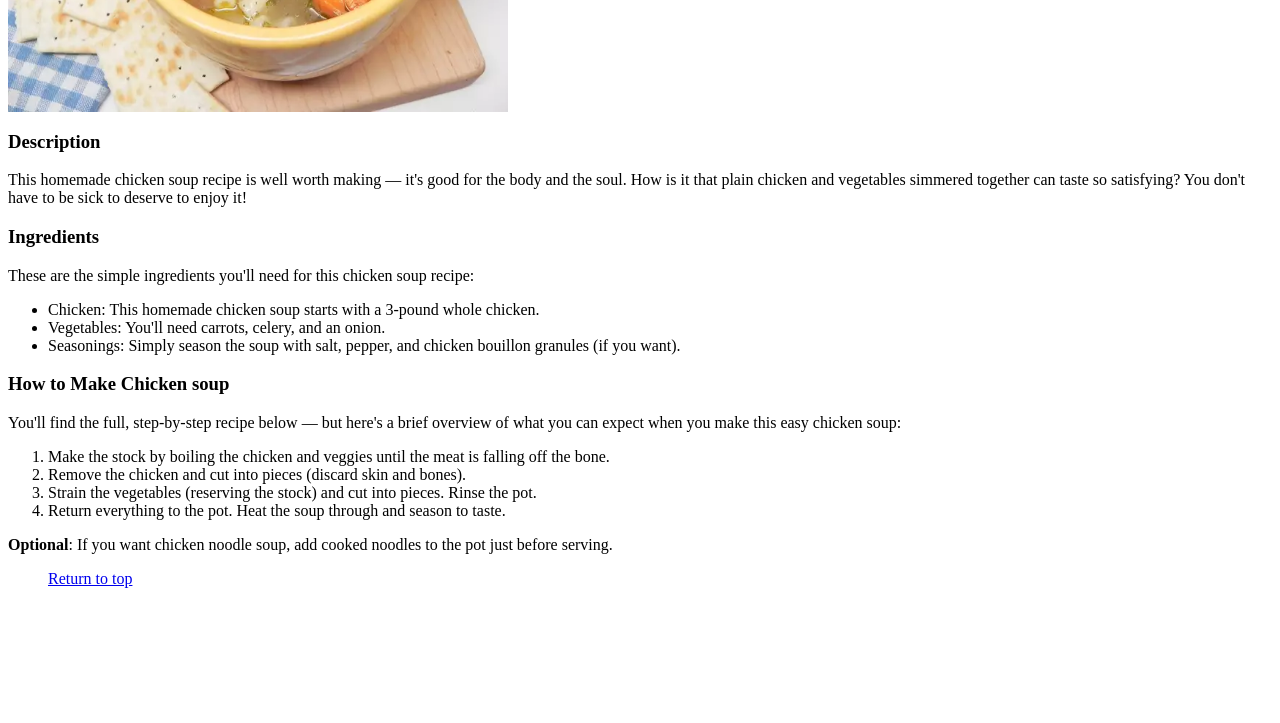
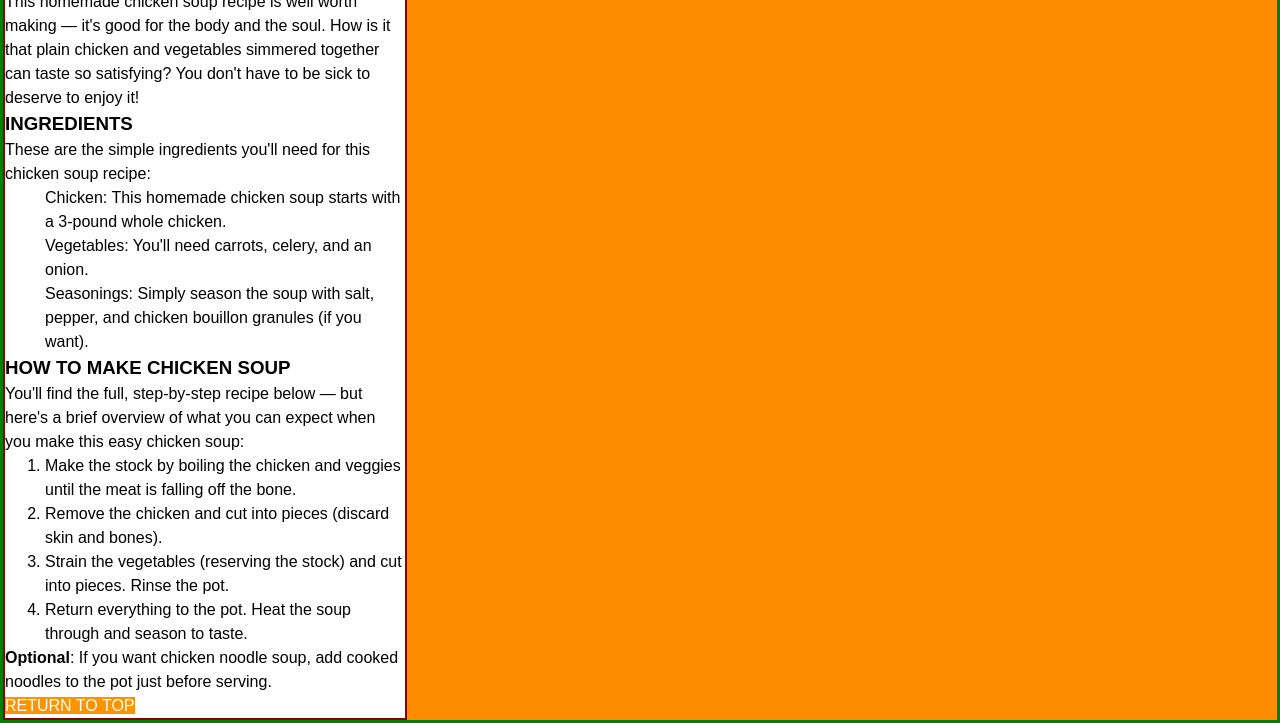
Before and after one commit to Ivan-Kukshyn/odin-recipes, a plain HTML site: page recipes/chicken-soup.html in a window 1280 px wide. Shown: the part 394-1117 px from the top of the page. Before the commit the page ends 998 px from the top, so only its background shows below. Drawn offline with Linux system fonts and the light colour scheme.

Commit message:
add CSS files

```diff
--- /dev/null
+++ b/index.css
@@ -0,0 +1,42 @@
+* {
+    line-height: 1.5;
+}
+
+body {
+    text-align: center;
+    background: linear-gradient(45deg, darkgrey, rgb(255, 30, 0));
+    font-family: Arial, Helvetica, sans-serif;
+}
+
+.container {
+    text-transform: uppercase;
+    background: white;
+    width: 300px;
+    height: 400px;
+    border: 8px solid darkred;
+    border-radius: 10px;
+    position: absolute;
+    top: 50%;
+    left: 50%;
+    transform: translate(-50%, -50%);
+}
+
+.recipes-pages {
+    font-size: large;
+    position: relative;
+    right: 20px;
+
+}
+
+img {
+    width: 400px;
+    height: 300px;
+}
+
+ul {
+    list-style: none;
+}
+
+h1 {
+    color: darkred;
+}
--- a/recipes/chicken-soup.html
+++ b/recipes/chicken-soup.html
@@ -1,26 +1,54 @@
-<main>
+<!DOCTYPE html>
+<html lang="en">
+
+<head>
+    <meta charset="UTF-8">
+    <meta name="viewport" content="width=device-width, initial-scale=1.0">
     <title>Chicken soup recipe</title>
+    <link rel="stylesheet" href="style.css" />
+</head>
+
+<body>
     <a href="../index.html">Return to main page of recipes</a>
+    <div class="container" id="container">
+        <div class="recipe-card feature">
+            <img src="../images/chicken-soup.jpg" alt="Chicken soup">
+            <div class="recipe-content">
                 <h1 id="header">Chicken soup</h1>
-    <img src="../images/chicken-soup.jpg" style="width: 500px; height: 400px;">
-    <h3>Description</h3>
-    This homemade chicken soup recipe is well worth making — it's good for the body and the soul. How is it that plain chicken and vegetables simmered together can taste so satisfying? You don't have to be sick to deserve to enjoy it!
+                <p>
+                    This homemade chicken soup recipe is well worth making — it's good for the body and the soul. How is
+                    it
+                    that
+                    plain chicken and vegetables simmered together can taste so satisfying? You don't have to be sick to
+                    deserve
+                    to enjoy it!
+                </p>
                 <h3>Ingredients</h3>
                 These are the simple ingredients you'll need for this chicken soup recipe:
                 <ul>
                     <li>Chicken: This homemade chicken soup starts with a 3-pound whole chicken.</li>
                     <li>Vegetables: You'll need carrots, celery, and an onion.</li>
-        <li>Seasonings: Simply season the soup with salt, pepper, and chicken bouillon granules (if you want).</li>
+                    <li>Seasonings: Simply season the soup with salt, pepper, and chicken bouillon granules (if you
+                        want).
+                    </li>
                 </ul>
                 <h3>How to Make Chicken soup</h3>
-    You'll find the full, step-by-step recipe below — but here's a brief overview of what you can expect when you make this easy chicken soup:
+                You'll find the full, step-by-step recipe below — but here's a brief overview of what you can expect
+                when
+                you
+                make this easy chicken soup:
                 <ol>
                     <li>Make the stock by boiling the chicken and veggies until the meat is falling off the bone.</li>
                     <li>Remove the chicken and cut into pieces (discard skin and bones).</li>
                     <li>Strain the vegetables (reserving the stock) and cut into pieces. Rinse the pot.</li>
                     <li>Return everything to the pot. Heat the soup through and season to taste.</li>
                 </ol>
-    <strong>Optional</strong>: If you want chicken noodle soup, add cooked noodles to the pot just before serving.
-    <ul>
+                <strong>Optional</strong>: If you want chicken noodle soup, add cooked noodles to the pot just before
+                serving.
+            </div>
             <a href="#header">Return to top</a>
-</main>
+        </div>
+    </div>
+</body>
+
+</html>
--- /dev/null
+++ b/recipes/style.css
@@ -0,0 +1,83 @@
+* {
+    margin: 0;
+    line-height: 1.5;
+}
+
+body {
+    font-family: Arial, Helvetica, sans-serif;
+}
+
+.container {
+    display: flex;
+    background: darkorange;
+    border: 3px solid green;
+}
+
+.recipe-card h3,
+.recipe-card a {
+    text-transform: uppercase;
+}
+
+/* ========== CHALLENGE 1 ========== //
+//
+// Use the type selector to:
+// 1. Set the image width to 200px
+// 2. Set the list style of <ul> to none
+// 3. Add a dark red color to the <h1>
+//
+*/
+img {
+    width: 400px;
+    height: 300px;
+}
+
+ul {
+    list-style: none;
+}
+
+h1 {
+    color: darkred;
+}
+
+/* ========== CHALLENGE 2 ========== //
+//
+// 1. Style the recipe card so that it has a
+//      -- background color of #FFFAFA
+//      -- text is aligned center
+// 2. Set text inside recipe-content to align left
+//
+*/
+
+.recipe-card {
+    width: 400px;
+}
+
+.recipe-content {
+    text-align: left;
+}
+
+.recipe-card.feature {
+    background: white;
+    border: 2px solid darkred;
+}
+
+/* ========== CHALLENGE 3 ========== //
+//
+// 1. Change <h2> or <h3> elements within a <ul> and <li> to be 16px
+// 2. Update recipe card link styles, set:
+//      -- background color to #fc9400
+//      -- text color to white
+//      -- remove underline
+*/
+
+.recipe-card a {
+    width: 400px;
+    background-color: #fc9400;
+    color: #fff;
+    text-decoration: none;
+    text-align: center;
+}
+
+ul li h3 {
+    font-size: 16px;
+}
```
Also changed, not shown: index.html (+15 -2 lines), recipes/lasagna.html (+32 -6 lines), recipes/olivie.html (+31 -6 lines). Lines whose indentation alone changed are shown as unchanged.
